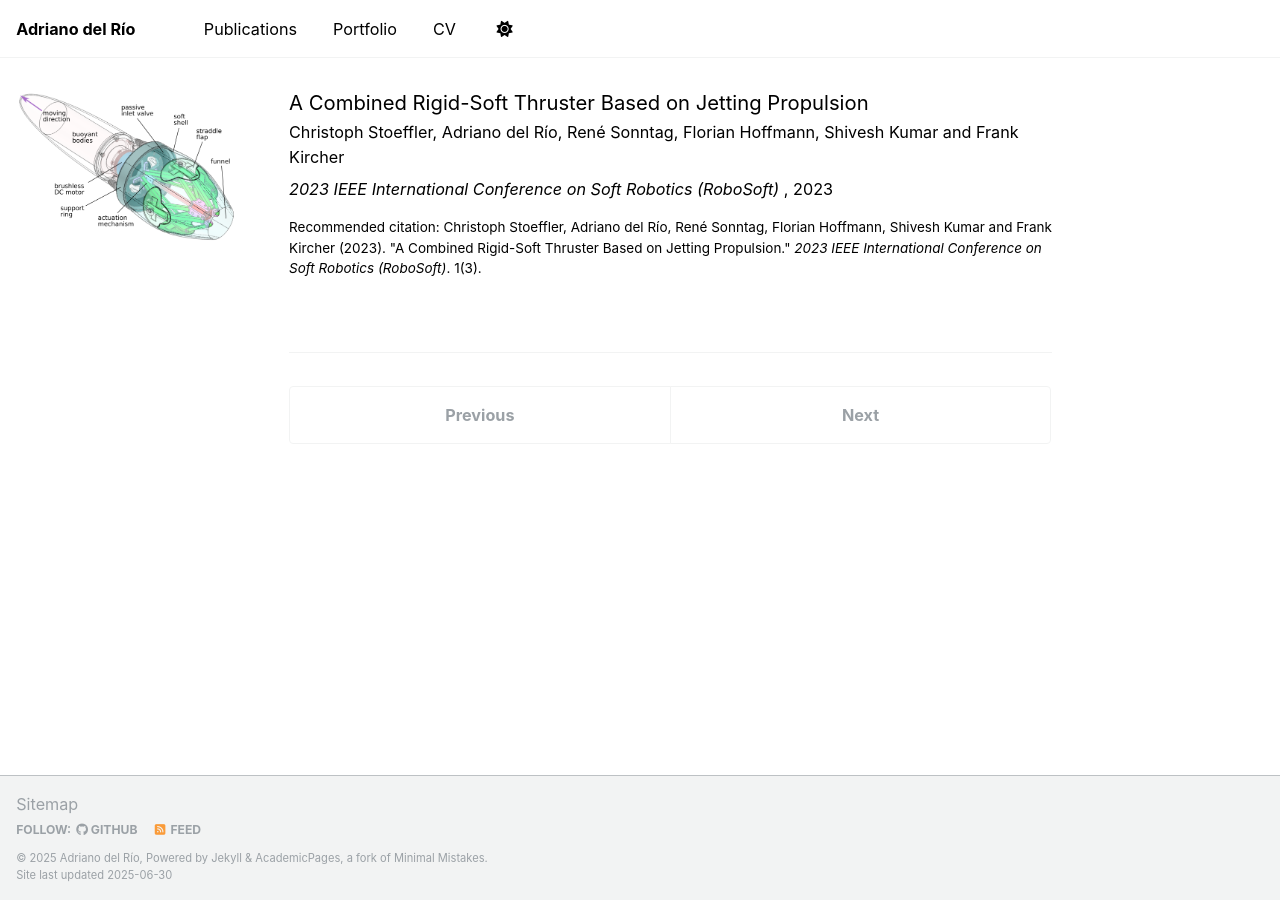
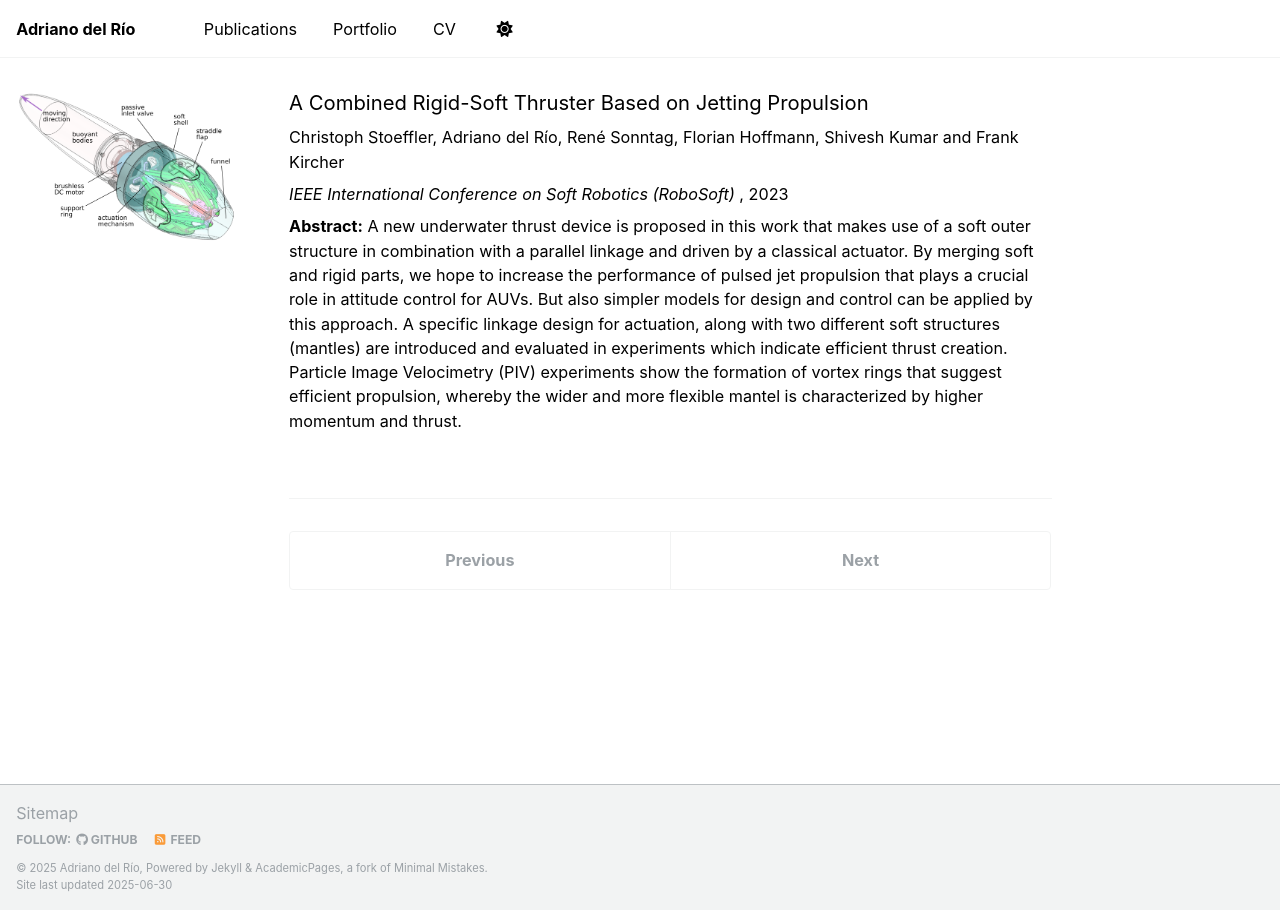
Before and after one commit to adrianodelr/adrianodelr.github.io, a Jekyll site: the page built from _publications/2024-02-17-paper-title-number-4.md, in a window 1280 px wide. Built offline with Jekyll 4.4.1, drawn with Linux system fonts in a browser that asks for light colours.

Commit message:
format single publication view; add abstract sect

```diff
--- a/_layouts/single_pub.html
+++ b/_layouts/single_pub.html
@@ -17,12 +17,12 @@ layout: default
 <div id="main" role="main">
   <div class="publication-flex" style="display: flex; align-items: flex-start; gap: 0em;">
     {% if page.header.teaser %}
-    <img src="{{ page.header.teaser }}" alt="" style="max-width: 220px; max-height: 180px; display: block; margin: 0 auto;">
+    <img src="{{ page.header.teaser }}" alt="" style="max-width: 220px; max-height: 180px; display: block; margin: 0 auto; ">
     {% endif %}
     <article class="page" itemscope itemtype="http://schema.org/CreativeWork" style="flex: 1;">
       <div class="page__inner-wrap">
         <div class="publication-details">
-          <h1 class="archive__item-title" itemprop="headline" style="margin-top:0;">
+          <h1 class="archive__item-title" itemprop="headline" style="margin-top:0; margin-bottom:0.5em;">
             {{ page.title }}
           </h1>
           {% if page.authors %}
@@ -31,18 +31,20 @@ layout: default
             </div>
           {% endif %}
           {% if page.venue %}
-            <div class="publication-venue" style="margin-bottom: 1em;">
+            <div class="publication-venue" style="margin-bottom: 0.5em;">
               <i>{{ page.venue }}</i>
               {% if page.date %}
                 , {{ page.date | date: "%Y" }}
               {% endif %}
             </div>
           {% endif %}
+          {% if page.abstract %}
+            <div class="publication-abstract" style="margin-bottom: 0.5em;">
+              <strong>Abstract:</strong> {{ page.abstract}}
+            </div>
+          {% endif %}
           <section class="page__content" itemprop="text">
             {{ content }}
-            {% if page.citation %}
-              <p style="font-size: smaller">Recommended citation: {{ page.citation }}</p>
-            {% endif %}
             {% if page.slidesurl %}
               <p style="font-size: smaller"><a href="{{ page.slidesurl }}">Download Slides</a></p>
             {% endif %}
--- a/_publications/2024-02-17-paper-title-number-4.md
+++ b/_publications/2024-02-17-paper-title-number-4.md
@@ -6,11 +6,9 @@ permalink: /publication/2024-02-17-squid-thruster
 # excerpt: 'This paper is about fixing template issue #693.'
 date: 2023-04-15
 authors: Christoph Stoeffler, Adriano del Río, René Sonntag, Florian Hoffmann, Shivesh Kumar and Frank Kircher
-venue: '2023 IEEE International Conference on Soft Robotics (RoboSoft)'
+venue: 'IEEE International Conference on Soft Robotics (RoboSoft)'
 paperurl: 'http://academicpages.github.io/files/paper3.pdf'
-citation: 'Christoph Stoeffler, Adriano del Río, René Sonntag, Florian Hoffmann, Shivesh Kumar and Frank Kircher (2023). &quot;A Combined Rigid-Soft Thruster Based on Jetting Propulsion.&quot; <i>2023 IEEE International Conference on Soft Robotics (RoboSoft)</i>. 1(3).'
+abstract: A new underwater thrust device is proposed in this work that makes use of a soft outer structure in combination with a parallel linkage and driven by a classical actuator. By merging soft and rigid parts, we hope to increase the performance of pulsed jet propulsion that plays a crucial role in attitude control for AUVs. But also simpler models for design and control can be applied by this approach. A specific linkage design for actuation, along with two different soft structures (mantles) are introduced and evaluated in experiments which indicate efficient thrust creation. Particle Image Velocimetry (PIV) experiments show the formation of vortex rings that suggest efficient propulsion, whereby the wider and more flexible mantel is characterized by higher momentum and thrust.
 header:
   teaser: /images/overview_squid.png
 ---
-
-<!-- The contents above will be part of a list of publications, if the user clicks the link for the publication than the contents of section will be rendered as a full page, allowing you to provide more information about the paper for the reader. When publications are displayed as a single page, the contents of the above "citation" field will automatically be included below this section in a smaller font. -->
```
Also changed, not shown: _publications/2015-10-01-paper-title-number-3.md (+1 -3 lines), _publications/2025-02-17-paper-title-number-5.md (+1 -3 lines).
